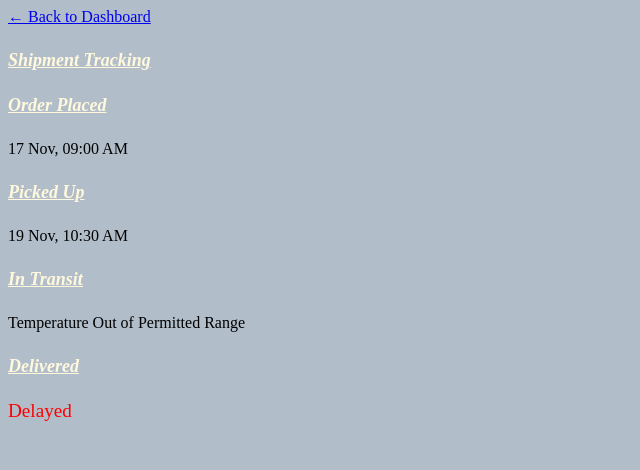
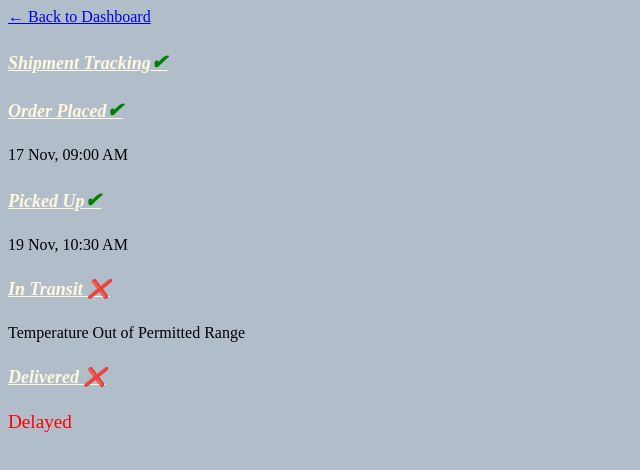
Before and after one commit to aniketojha93-maker/coldchain, a plain HTML site: page unit5.html in a window 1280 px wide. Shown: the whole page, without its empty margins (0-640 px from the left). Drawn offline with Linux system fonts and the light colour scheme.

Commit message:
Add checkmarks and error icons to shipment events

```diff
--- a/unit5.html
+++ b/unit5.html
@@ -5,27 +5,29 @@
     </head>
     <body>
     <p><a href="index.html">&larr; Back to Dashboard</a></p>
-    <h4>Shipment Tracking</h4>
+    <h4>Shipment Tracking<span style="color: green; font-size: 20px;">&#10004;</span></h4>
 
     <div class="track">
 
     <div class="event">
-        <h4>Order Placed</h4>
+        <h4>Order Placed<span style="color: green; font-size: 20px;">&#10004;</span></h4>
         <p>17 Nov, 09:00 AM</p>
     </div>
 
     <div class="event">
-        <h4>Picked Up</h4>
+        <h4>Picked Up<span style="color: green; font-size: 20px;">&#10004;</span></h4>
         <p>19 Nov, 10:30 AM</p>
     </div>
 
     <div class="event">
-        <h4>In Transit</h4>
+        <h4>In Transit
+	&#10060;</h4>
         <p>Temperature Out of Permitted Range</p>
     </div>
 
     <div class="eventpending">
-        <h4>Delivered</h4>
+        <h4>Delivered
+	&#10060;</h4>
         <p>Delayed</p>
     </div>
 
```
